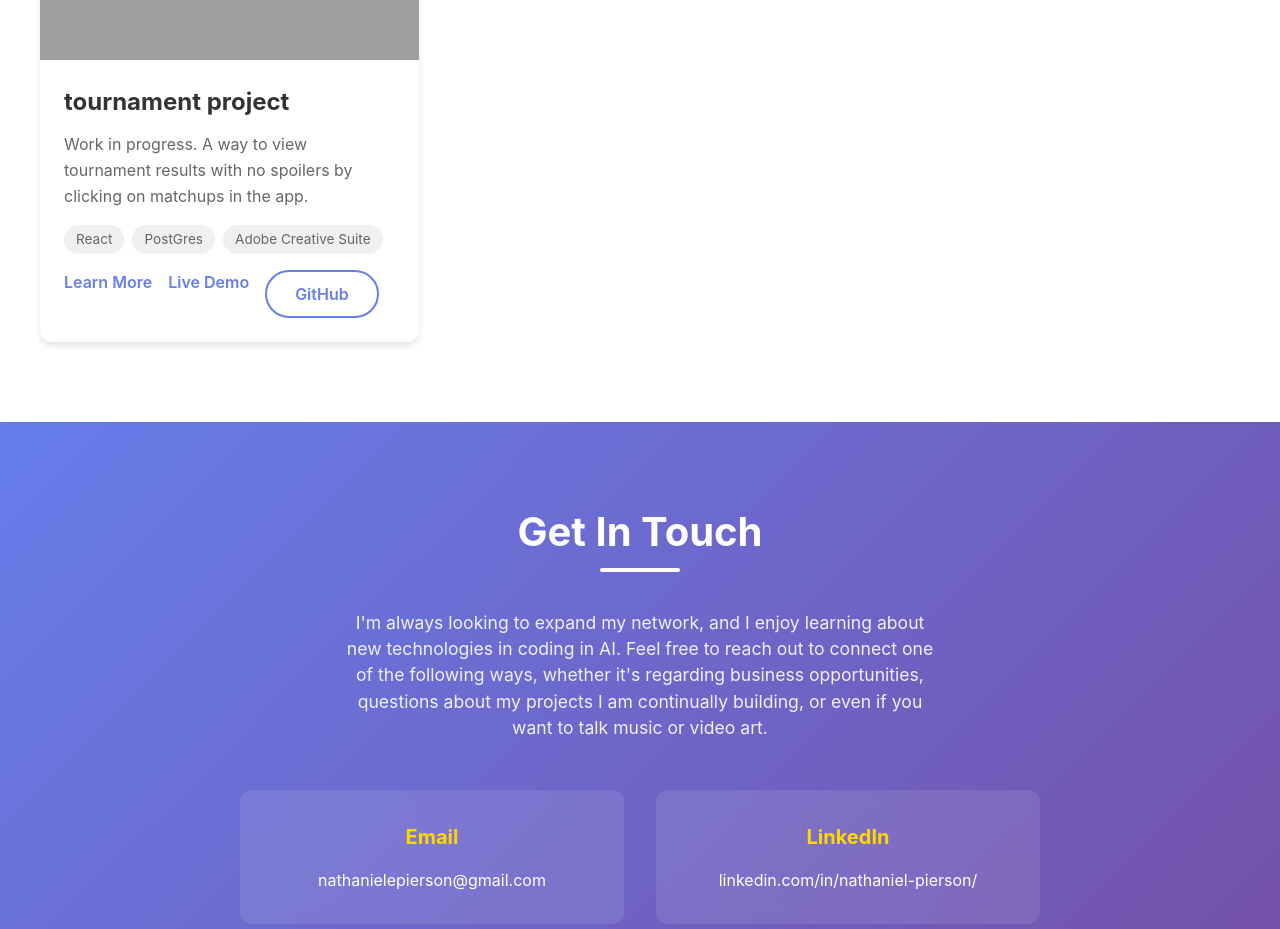
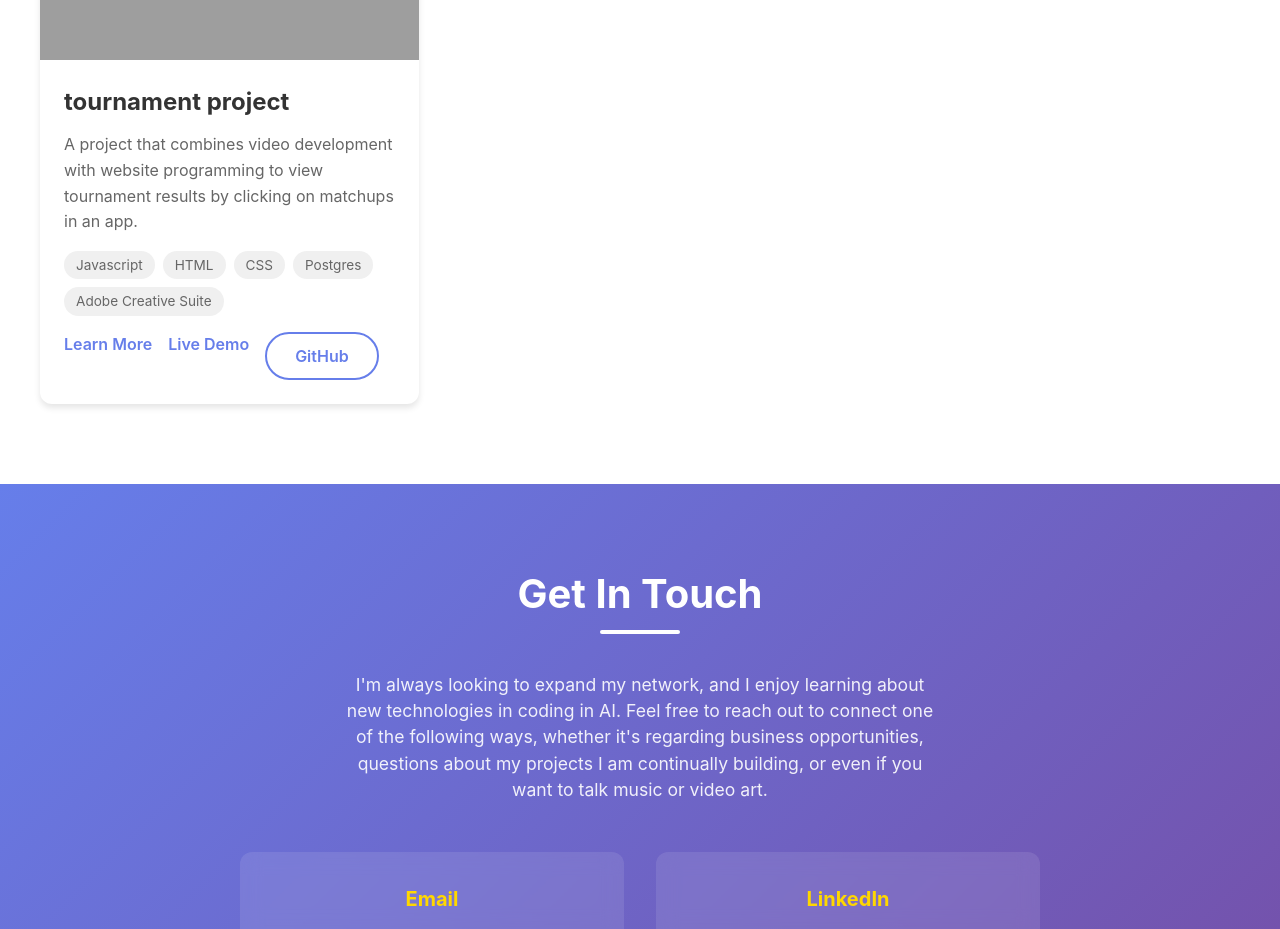
Before and after one commit to nathanielpierson/nathaniel-pierson-website, a React (Vite) app: page / in a window 1280 px wide. Shown: the part 2740-3669 px from the top of the page. Built offline with nearby package versions, Linux system fonts and the light colour scheme; grey boxes are pictures that could not be loaded.

Commit message:
add more details for tournament project

```diff
--- a/src/data/projects.js
+++ b/src/data/projects.js
@@ -75,13 +75,13 @@ export const projects = [
     youtubeUrl: "https://www.youtube.com/watch?v=C6xWisqpqkg&t=7s",
   },
   {
-    slug: "example-fullstack-project-four",
+    slug: "smash-bros-custom-ai-tournament",
     title: "tournament project",
     description:
-      "Work in progress. A way to view tournament results with no spoilers by clicking on matchups in the app.",
+      "A project that combines video development with website programming to view tournament results by clicking on matchups in an app.",
     longDescription:
-      "Use this slot for another full-stack project. You can describe the problem it solves, the architecture, and anything you learned while building it.",
-    technologies: ["React", "PostGres", "Adobe Creative Suite"],
+      "An abstract idea I had for testing how custom edited characters in a video game from 2014 has turned into one of my most ambitious and interesting coding projects. While still in progress, here you can see where the development of the project is going -- you click on a matchup and can watch it direct from a YouTube embed, or you can even hit skip to see the result if it's not a match you're interested in learning the nitty gritty of how the result happened.",
+    technologies: ["Javascript", "HTML", "CSS", "Postgres", "Adobe Creative Suite"],
     liveUrl: "https://smash-ai-tournament-frontend.onrender.com",
     frontendGithubUrl:
       "https://github.com/nathanielpierson/smash-ai-tournament-frontend",
```
